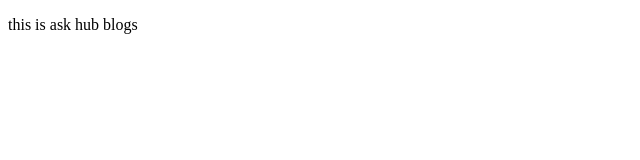
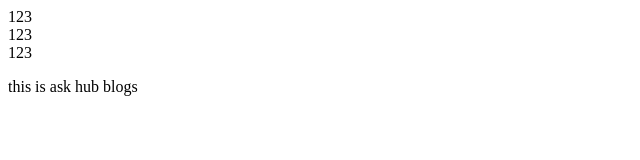
Before and after one commit to sharjeel-ahmed17/ask-hub-blogs, a plain HTML site: page index.html in a window 1280 px wide. Shown: the whole page, without its empty margins (0-640 px from the left). Drawn offline with Linux system fonts and the light colour scheme.

Commit message:
css-folder-structure

```diff
--- a/index.html
+++ b/index.html
@@ -5,9 +5,17 @@
     <meta charset="UTF-8">
     <meta name="viewport" content="width=device-width, initial-scale=1.0">
     <title>ask hub blogs login </title>
+    <!-- <style>    </style> -->
+    <link rel="stylesheet" href="./assets/css/index.css">
 </head>
 
 <body>
+
+    <div class="container flex">
+        <div class="">123</div>
+        <div class="">123</div>
+        <div class="">123</div>
+    </div>
     <p>this is ask hub blogs</p>
 </body>
 
```
